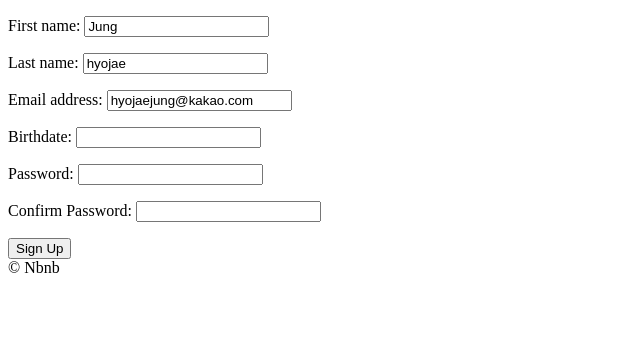
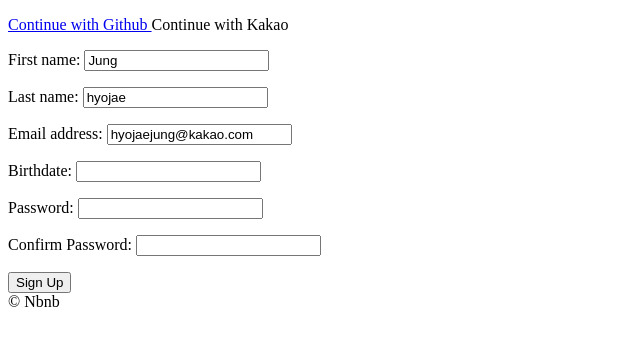
Before and after one commit to hyo-jae-jung/airbnb-clone, a Django app: page /users/signup in a window 1280 px wide. Shown: the part 78-424 px from the top of the page, without its empty margins (0-640 px from the left). Run offline with Django 3.2, Linux system fonts and the light colour scheme.

Commit message:
#17 is done

```diff
--- /dev/null
+++ b/templates/partials/social_login.html
@@ -0,0 +1,8 @@
+<div>
+    <a href="{% url 'users:github-login' %}">
+        Continue with Github
+    </a>
+    <a>
+        Continue with Kakao
+    </a>
+</div>
--- a/templates/users/signup.html
+++ b/templates/users/signup.html
@@ -13,11 +13,13 @@
 
 {% block content %}
 
-<form method="POST" action="{% url "users:signup" %}">
-    {% csrf_token %}
-    {{form.as_p}}
-    <button>Sign Up</button>
-</form>
+    {% include 'partials/social_login.html' %}
+
+    <form method="POST" action="{% url "users:signup" %}">
+        {% csrf_token %}
+        {{form.as_p}}
+        <button>Sign Up</button>
+    </form>
 
 
 {% endblock content %}
--- a/users/admin.py
+++ b/users/admin.py
@@ -40,4 +40,5 @@ class CustomUserAdmin(UserAdmin):
         "is_superuser",
         "email_verified",
         "email_secret",
+        "login_method",
     )
--- a/users/models.py
+++ b/users/models.py
@@ -37,6 +37,16 @@ class User(AbstractUser):
         (CURRENCY_KRW, "KRW"),
     )
 
+    LOGIN_EMAIL = "email"
+    LOGIN_GITHUB = "github"
+    LOGIN_KAKAO = "kakao"
+
+    LOGIN_CHOICES = (
+        (LOGIN_EMAIL, "Email"),
+        (LOGIN_GITHUB, "Github"),
+        (LOGIN_KAKAO, "Kakao"),
+    )
+
     avatar = models.ImageField(upload_to="avatars", blank=True)
     gender = models.CharField(choices=GENDER_CHOICES, max_length=10, blank=True)
     bio = models.TextField(blank=True)
@@ -51,6 +61,9 @@ class User(AbstractUser):
 
     email_verified = models.BooleanField(default=False)
     email_secret = models.CharField(max_length=120, default="", blank=True)
+    login_method = models.CharField(
+        max_length=50, choices=LOGIN_CHOICES, default=LOGIN_EMAIL
+    )
 
     def verify_email(self):
         if self.email_verified is False:
--- a/users/urls.py
+++ b/users/urls.py
@@ -6,6 +6,8 @@ app_name = "users"
 
 urlpatterns = [
     path("login", views.LoginView.as_view(), name="login"),
+    path("login/github", views.github_login, name="github-login"),
+    path("login/github/callback", views.github_callback, name="github-callback"),
     path("logout", views.log_out, name="logout"),
     path("signup", views.SignUpView.as_view(), name="signup"),
     path("verify/<str:key>", views.complete_verification, name="complete-verification"),
--- a/users/views.py
+++ b/users/views.py
@@ -1,6 +1,7 @@
-from django.views import View
+import os
+import requests
 from django.views.generic import FormView
-from django.shortcuts import render, redirect, reverse
+from django.shortcuts import redirect, reverse
 from django.urls import reverse_lazy
 from django.contrib.auth import authenticate, login, logout
 from . import forms, models
@@ -75,3 +76,69 @@ def complete_verification(request, key):
         # to do: add error message
         pass
     return redirect(reverse("core:home"))
+
+
+def github_login(request):
+    client_id = os.environ.get("GH_ID")
+    redirect_uri = "http://127.0.0.1:8000/users/login/github/callback"
+    return redirect(
+        f"https://github.com/login/oauth/authorize?client_id={client_id}&redirect_uri={redirect_uri}&scope=read:user"
+    )
+
+
+class GithubException(Exception):
+    pass
+
+
+def github_callback(request):
+    try:
+        client_id = os.environ.get("GH_ID")
+        client_secret = os.environ.get("GH_SECRET")
+        code = request.GET.get("code")
+        if code is not None:
+            token_request = requests.post(
+                f"https://github.com/login/oauth/access_token?client_id={client_id}&client_secret={client_secret}&code={code}",
+                headers={"Accept": "application/json"},
+            )
+            token_json = token_request.json()
+            error = token_json.get("error", None)
+            if error is not None:
+                raise GithubException()
+            else:
+                access_token = token_json.get("access_token")
+                profile_request = requests.get(
+                    "https://api.github.com/user",
+                    headers={
+                        "Authorization": f"token {access_token}",
+                        "Accept": "application/json",
+                    },
+                )
+                profile_json = profile_request.json()
+                username = profile_json.get("login", None)
+                if username is not None:
+                    name = profile_json.get("name")
+                    email = profile_json.get("email")
+                    bio = profile_json.get("bio")
+                    try:
+                        user = models.User.objects.get(email=email)
+                        if user.login_method != models.User.LOGIN_GITHUB:
+                            raise GithubException()
+                    except models.User.DoesNotExist:
+                        user = models.User.objects.create(
+                            email=email,
+                            first_name=name,
+                            username=email,
+                            bio=bio,
+                            login_method=models.User.LOGIN_GITHUB,
+                        )
+                        user.set_unusable_password()
+                        user.save()
+                    login(request, user)
+                    return redirect(reverse("core:home"))
+                else:
+                    raise GithubException()
+        else:
+            raise GithubException()
+    except GithubException:
+        # send error message
+        return redirect(reverse("users:login"))
```
Also changed, not shown: templates/users/login.html (+7 -5 lines), users/migrations/0004_user_login_method.py (added), 2 other files.
